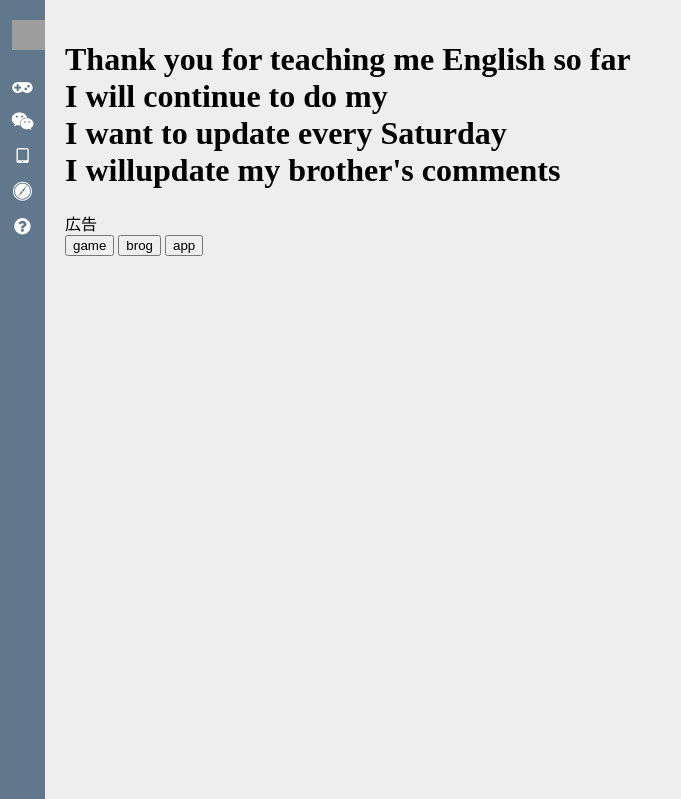
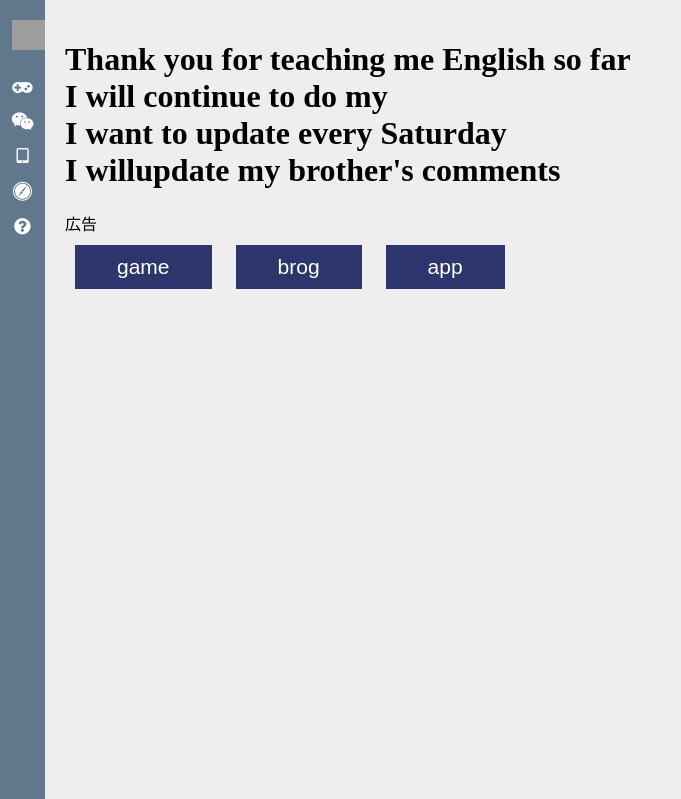
Before and after one commit to PlayGround-Beta/PlayGround, a PHP site: page / in a window 1280 px wide. Shown: the part 76-875 px from the top of the page, without its empty margins (0-681 px from the left). Run offline with PHP 8.4, Linux system fonts and the light colour scheme; grey boxes are pictures that could not be loaded.

Commit message:
Update style.css

```diff
--- a/style.css
+++ b/style.css
@@ -82,3 +82,52 @@ ul, li {
    background: rgb(59, 56, 56);
    color: rgb(112, 111, 111);
  }
+
+.button{
+    color: #fff;
+    background: #2c366d;
+    border: 2px solid #2c366d;
+    padding: 0 40px;
+    line-height: 40px;
+    font-size: 21px;
+    margin: 10px;
+    outline: 0;
+    box-sizing: border-box;
+    position: relative;
+    z-index: 1;
+
+}
+
+.button::after{
+    top: 0;
+    left: 0;
+    width: 100%;
+    height: 100%;
+    transform: scale(0.5);
+}
+
+.button:hover {
+    color:  #46BED6;
+
+    border-color:  #46BED6;
+}
+
+.button:hover::after{
+    background: #FFF;
+    transform: scale(1);
+}
+
+.button,
+.button::before,
+.button::after{
+    box-sizing: border-box;
+    transition: all 0.3s;
+}
+
+.button::before,
+.button::after{
+     content: "";
+      display: block;
+       position: absolute;
+        z-index: -1;
+    }
```
